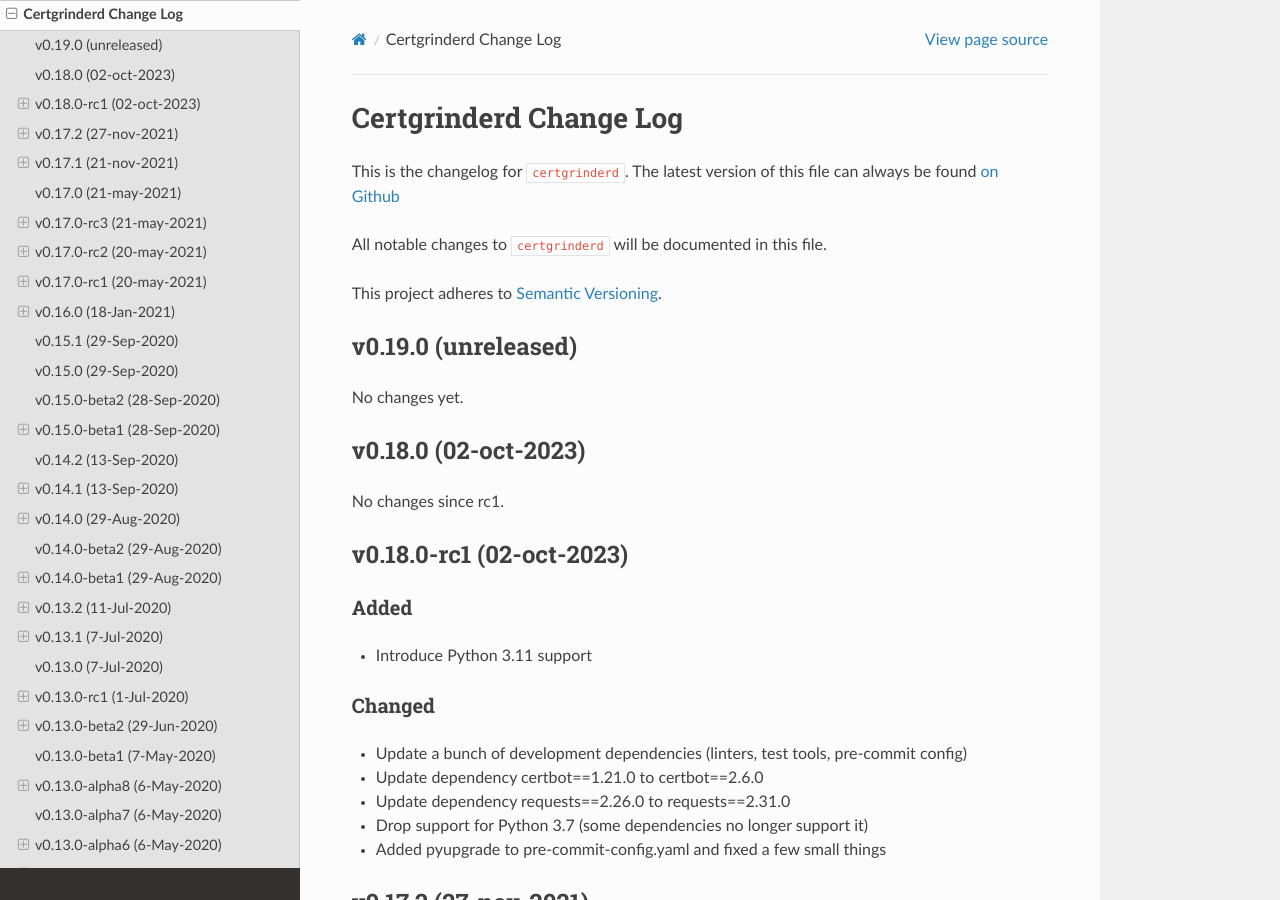
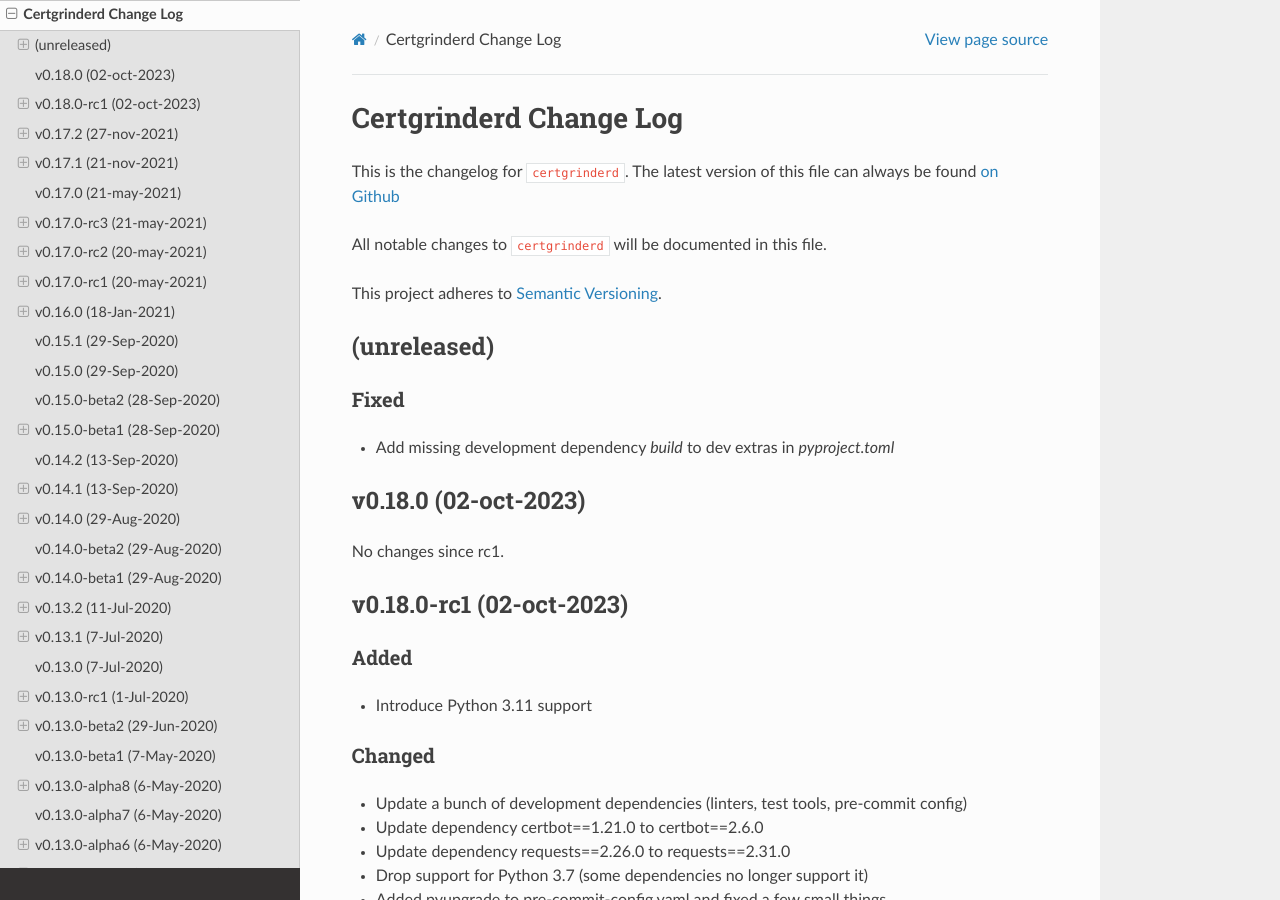
Before and after one commit to tykling/certgrinder, a Sphinx documentation site: the page built from docs/certgrinderd-changelog.rst, in a window 1280 px wide and 900 px high. Built offline with Sphinx 7.4.7 and the Read the Docs theme 2.0.0, drawn with Linux system fonts in a browser that asks for light colours.

Commit message:
update changelogs

```diff
--- a/docs/certgrinderd-changelog.rst
+++ b/docs/certgrinderd-changelog.rst
@@ -9,10 +9,13 @@
 
 This project adheres to `Semantic Versioning <http://semver.org/>`__.
 
-v0.19.0 (unreleased)
---------------------
+(unreleased)
+------------
 
-No changes yet.
+Fixed
+~~~~~
+
+- Add missing development dependency `build` to dev extras in `pyproject.toml`
 
 
 v0.18.0 (02-oct-2023)
```
Also changed, not shown: docs/certgrinder-changelog.rst (+6 -3 lines).
